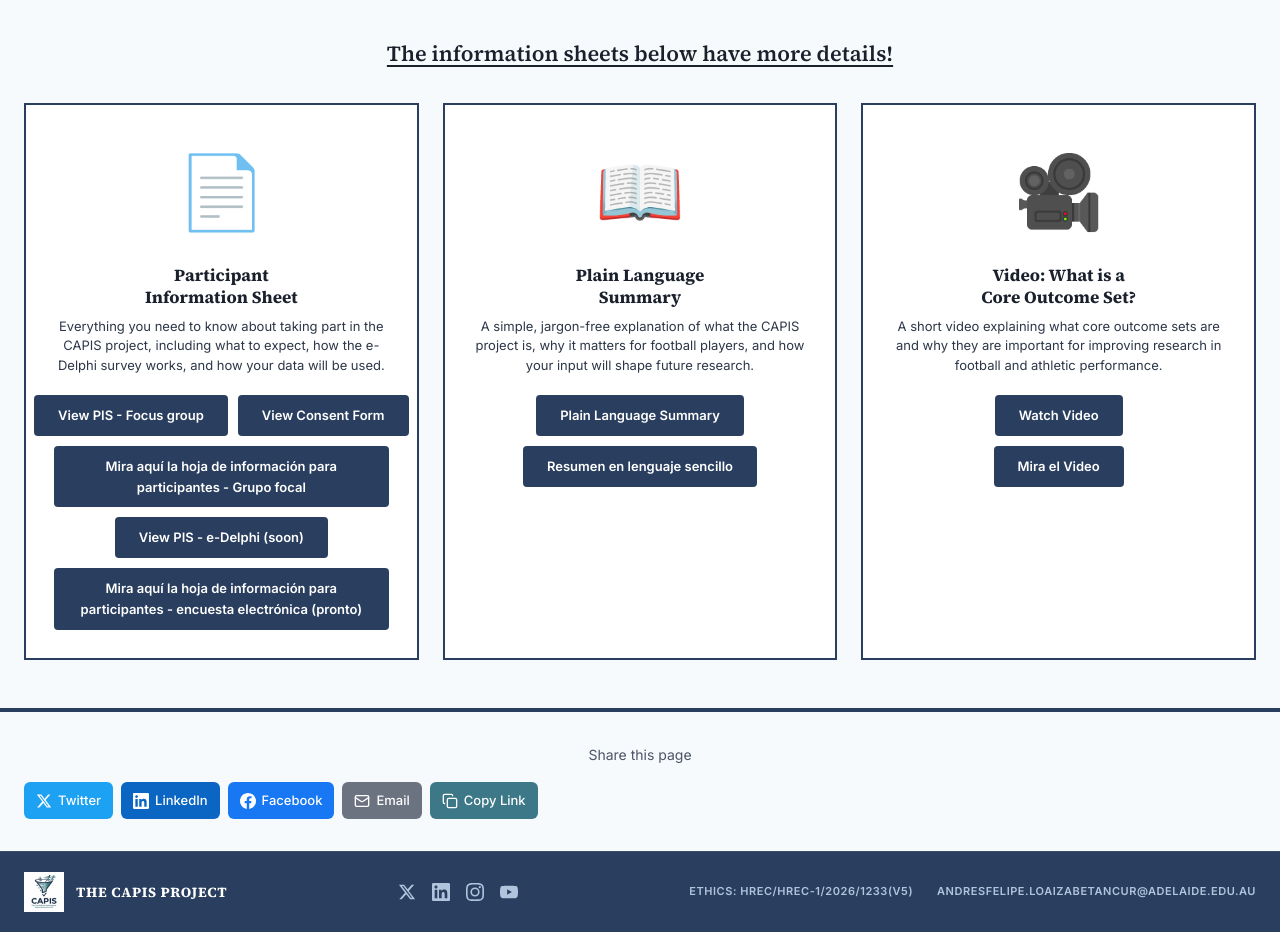
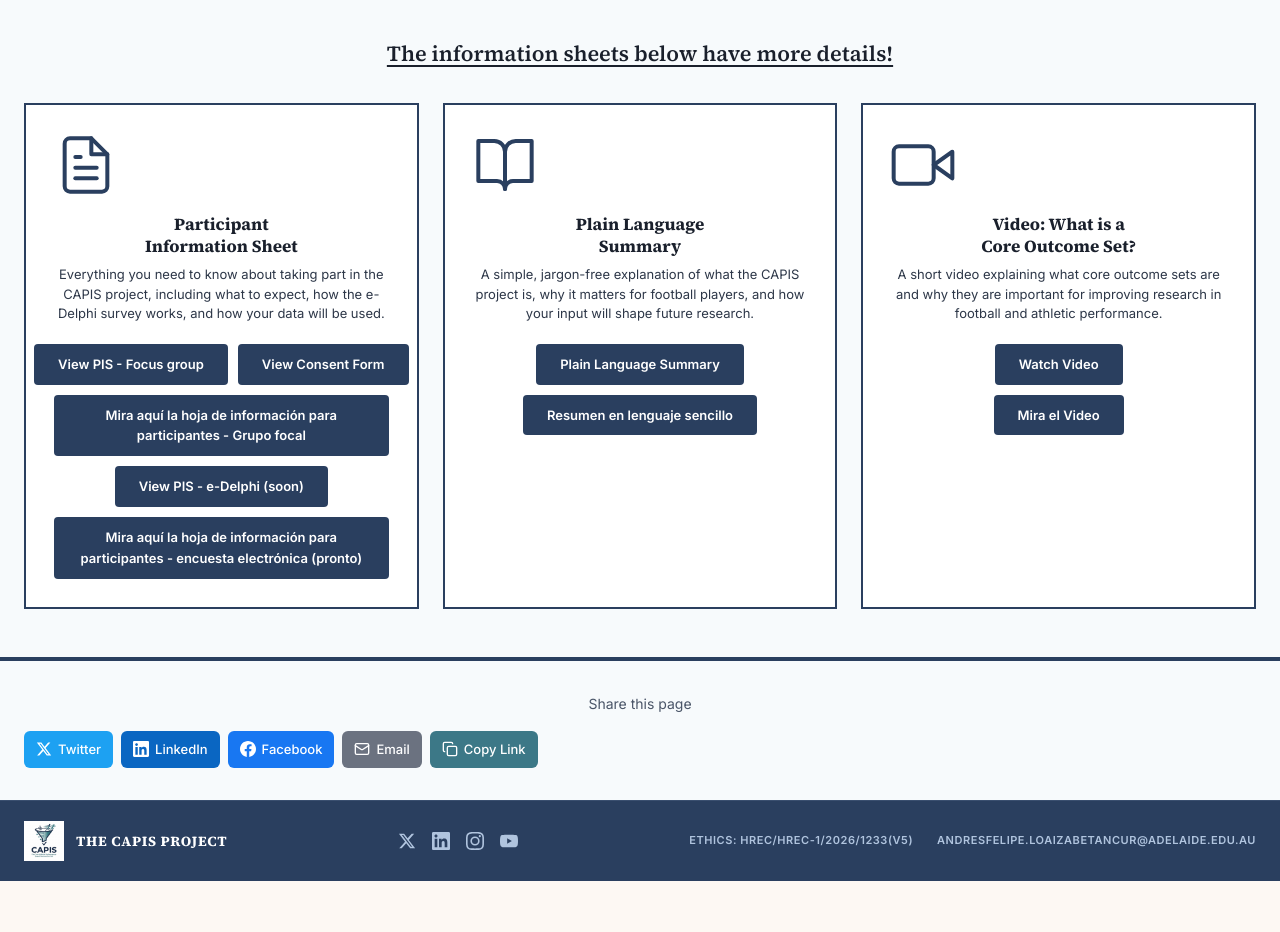
Before and after one commit to LoaizaBetancur/CAPIS-Project-Website, a Next.js app: page /resources/coaches in a window 1280 px wide. Shown: the part 1020-1952 px from the top of the page. After the commit the page ends 1901 px from the top, so only its background shows below. Built offline with nearby package versions, Linux system fonts and the light colour scheme.

Commit message:
feat: replace emoji icons with SVG icons on resource pages
- Document icon for PIS card
- Book icon for Plain Language Summary card
- Video icon for Video card
- Applied to athletes, coaches, and practitioners pages

```diff
--- a/app/resources/athletes/page.tsx
+++ b/app/resources/athletes/page.tsx
@@ -176,7 +176,15 @@ export default function ResourcesForAthletesPage() {
                 textAlign: "center",
               }}
             >
-              <div style={{ fontSize: "72px", marginBottom: "16px" }}>📄</div>
+              <div style={{ marginBottom: "16px" }}>
+                <svg width="64" height="64" viewBox="0 0 24 24" fill="none" stroke={NAVY} strokeWidth="1.5" strokeLinecap="round" strokeLinejoin="round">
+                  <path d="M14 2H6a2 2 0 0 0-2 2v16a2 2 0 0 0 2 2h12a2 2 0 0 0 2-2V8z" />
+                  <polyline points="14 2 14 8 20 8" />
+                  <line x1="16" y1="13" x2="8" y2="13" />
+                  <line x1="16" y1="17" x2="8" y2="17" />
+                  <polyline points="10 9 9 9 8 9" />
+                </svg>
+              </div>
               <h3
                 style={{
                   fontFamily: "var(--font-display)",
@@ -303,7 +311,12 @@ export default function ResourcesForAthletesPage() {
                 textAlign: "center",
               }}
             >
-              <div style={{ fontSize: "72px", marginBottom: "16px" }}>📖</div>
+              <div style={{ marginBottom: "16px" }}>
+                <svg width="64" height="64" viewBox="0 0 24 24" fill="none" stroke={NAVY} strokeWidth="1.5" strokeLinecap="round" strokeLinejoin="round">
+                  <path d="M2 3h6a4 4 0 0 1 4 4v14a3 3 0 0 0-3-3H2z" />
+                  <path d="M22 3h-6a4 4 0 0 0-4 4v14a3 3 0 0 1 3-3h7z" />
+                </svg>
+              </div>
               <h3
                 style={{
                   fontFamily: "var(--font-display)",
@@ -375,7 +388,12 @@ export default function ResourcesForAthletesPage() {
                 textAlign: "center",
               }}
             >
-              <div style={{ fontSize: "72px", marginBottom: "16px" }}>🎥</div>
+              <div style={{ marginBottom: "16px" }}>
+                <svg width="64" height="64" viewBox="0 0 24 24" fill="none" stroke={NAVY} strokeWidth="1.5" strokeLinecap="round" strokeLinejoin="round">
+                  <polygon points="23 7 16 12 23 17 23 7" />
+                  <rect x="1" y="5" width="15" height="14" rx="2" ry="2" />
+                </svg>
+              </div>
               <h3
                 style={{
                   fontFamily: "var(--font-display)",
--- a/app/resources/coaches/page.tsx
+++ b/app/resources/coaches/page.tsx
@@ -176,7 +176,15 @@ export default function ResourcesForCoachesPage() {
                 textAlign: "center",
               }}
             >
-              <div style={{ fontSize: "72px", marginBottom: "16px" }}>📄</div>
+              <div style={{ marginBottom: "16px" }}>
+                <svg width="64" height="64" viewBox="0 0 24 24" fill="none" stroke={NAVY} strokeWidth="1.5" strokeLinecap="round" strokeLinejoin="round">
+                  <path d="M14 2H6a2 2 0 0 0-2 2v16a2 2 0 0 0 2 2h12a2 2 0 0 0 2-2V8z" />
+                  <polyline points="14 2 14 8 20 8" />
+                  <line x1="16" y1="13" x2="8" y2="13" />
+                  <line x1="16" y1="17" x2="8" y2="17" />
+                  <polyline points="10 9 9 9 8 9" />
+                </svg>
+              </div>
               <h3
                 style={{
                   fontFamily: "var(--font-display)",
@@ -303,7 +311,12 @@ export default function ResourcesForCoachesPage() {
                 textAlign: "center",
               }}
             >
-              <div style={{ fontSize: "72px", marginBottom: "16px" }}>📖</div>
+              <div style={{ marginBottom: "16px" }}>
+                <svg width="64" height="64" viewBox="0 0 24 24" fill="none" stroke={NAVY} strokeWidth="1.5" strokeLinecap="round" strokeLinejoin="round">
+                  <path d="M2 3h6a4 4 0 0 1 4 4v14a3 3 0 0 0-3-3H2z" />
+                  <path d="M22 3h-6a4 4 0 0 0-4 4v14a3 3 0 0 1 3-3h7z" />
+                </svg>
+              </div>
               <h3
                 style={{
                   fontFamily: "var(--font-display)",
@@ -375,7 +388,12 @@ export default function ResourcesForCoachesPage() {
                 textAlign: "center",
               }}
             >
-              <div style={{ fontSize: "72px", marginBottom: "16px" }}>🎥</div>
+              <div style={{ marginBottom: "16px" }}>
+                <svg width="64" height="64" viewBox="0 0 24 24" fill="none" stroke={NAVY} strokeWidth="1.5" strokeLinecap="round" strokeLinejoin="round">
+                  <polygon points="23 7 16 12 23 17 23 7" />
+                  <rect x="1" y="5" width="15" height="14" rx="2" ry="2" />
+                </svg>
+              </div>
               <h3
                 style={{
                   fontFamily: "var(--font-display)",
--- a/app/resources/practitioners/page.tsx
+++ b/app/resources/practitioners/page.tsx
@@ -176,7 +176,15 @@ export default function ResourcesForCoachesPage() {
                 textAlign: "center",
               }}
             >
-              <div style={{ fontSize: "72px", marginBottom: "16px" }}>📄</div>
+              <div style={{ marginBottom: "16px" }}>
+                <svg width="64" height="64" viewBox="0 0 24 24" fill="none" stroke={NAVY} strokeWidth="1.5" strokeLinecap="round" strokeLinejoin="round">
+                  <path d="M14 2H6a2 2 0 0 0-2 2v16a2 2 0 0 0 2 2h12a2 2 0 0 0 2-2V8z" />
+                  <polyline points="14 2 14 8 20 8" />
+                  <line x1="16" y1="13" x2="8" y2="13" />
+                  <line x1="16" y1="17" x2="8" y2="17" />
+                  <polyline points="10 9 9 9 8 9" />
+                </svg>
+              </div>
               <h3
                 style={{
                   fontFamily: "var(--font-display)",
@@ -303,7 +311,12 @@ export default function ResourcesForCoachesPage() {
                 textAlign: "center",
               }}
             >
-              <div style={{ fontSize: "72px", marginBottom: "16px" }}>📖</div>
+              <div style={{ marginBottom: "16px" }}>
+                <svg width="64" height="64" viewBox="0 0 24 24" fill="none" stroke={NAVY} strokeWidth="1.5" strokeLinecap="round" strokeLinejoin="round">
+                  <path d="M2 3h6a4 4 0 0 1 4 4v14a3 3 0 0 0-3-3H2z" />
+                  <path d="M22 3h-6a4 4 0 0 0-4 4v14a3 3 0 0 1 3-3h7z" />
+                </svg>
+              </div>
               <h3
                 style={{
                   fontFamily: "var(--font-display)",
@@ -375,7 +388,12 @@ export default function ResourcesForCoachesPage() {
                 textAlign: "center",
               }}
             >
-              <div style={{ fontSize: "72px", marginBottom: "16px" }}>🎥</div>
+              <div style={{ marginBottom: "16px" }}>
+                <svg width="64" height="64" viewBox="0 0 24 24" fill="none" stroke={NAVY} strokeWidth="1.5" strokeLinecap="round" strokeLinejoin="round">
+                  <polygon points="23 7 16 12 23 17 23 7" />
+                  <rect x="1" y="5" width="15" height="14" rx="2" ry="2" />
+                </svg>
+              </div>
               <h3
                 style={{
                   fontFamily: "var(--font-display)",
```
